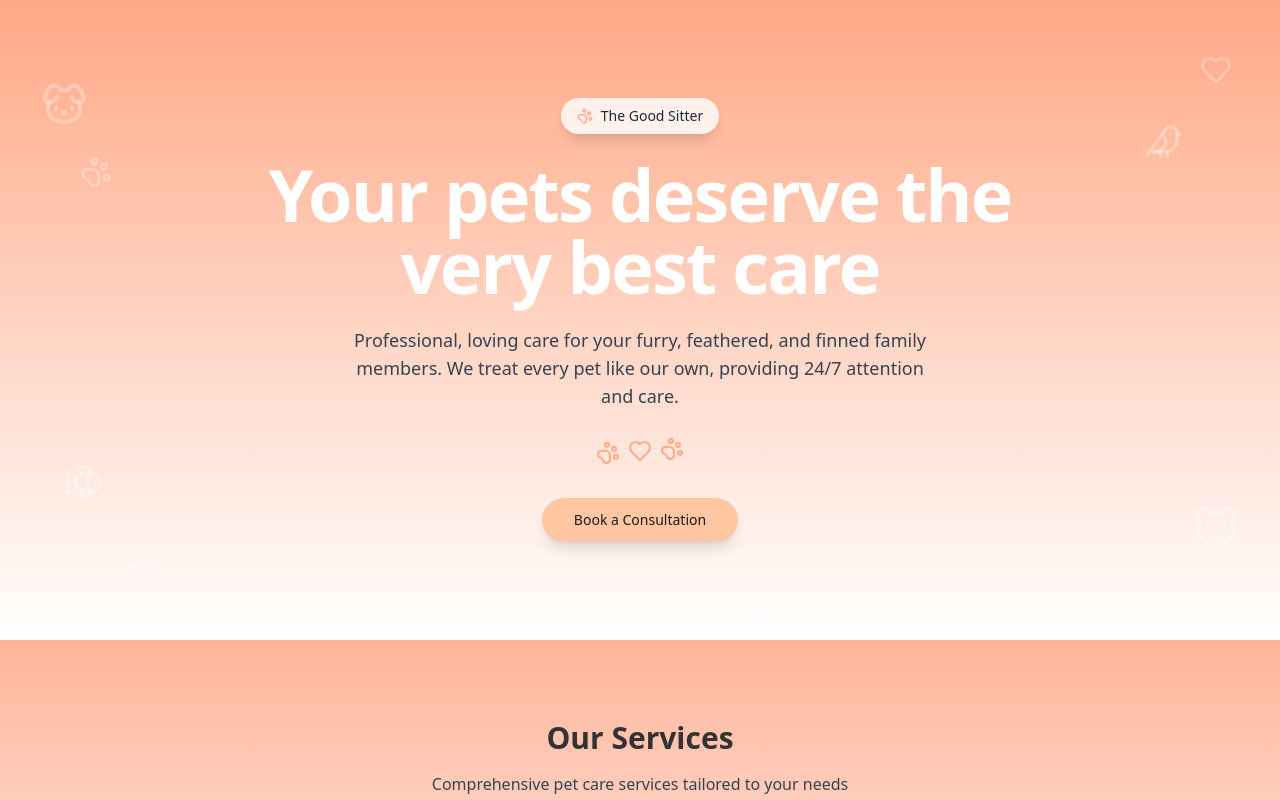
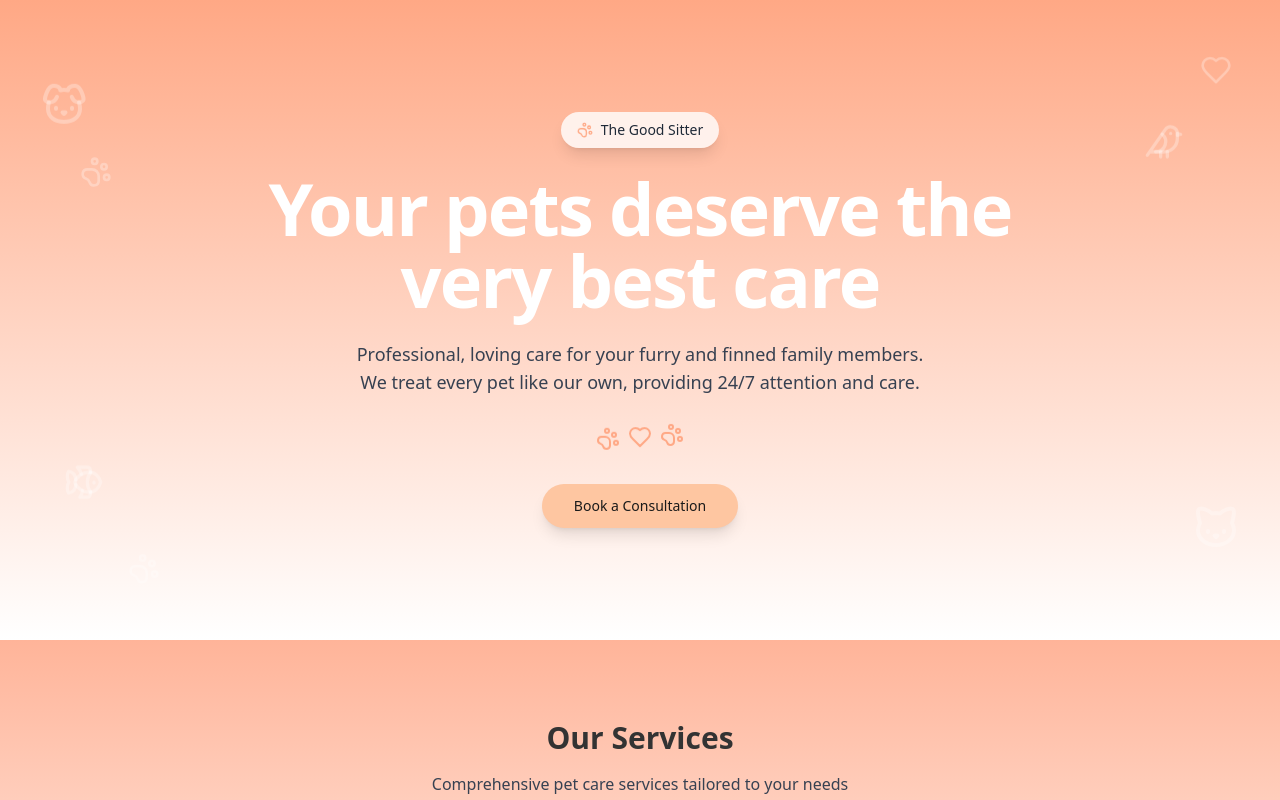
Before and after one commit to lg00d/thegoodsitter, a React (Vite) app: page / in a window 1280 px wide. Shown: the top 800 px of the page. Built offline with nearby package versions, Linux system fonts and the light colour scheme.

Commit message:
Remove "feathered" reference
The prompt requested the removal of the word "feathered" from the application's text.  No other changes were specified.

```diff
--- a/src/components/HeroSection.tsx
+++ b/src/components/HeroSection.tsx
@@ -42,7 +42,7 @@ const HeroSection = () => {
           Your pets deserve the very best care
         </h1>
         <p className="max-w-xl mx-auto mb-8 text-lg text-gray-700">
-          Professional, loving care for your furry, feathered, and finned family members.
+          Professional, loving care for your furry and finned family members.
           We treat every pet like our own, providing 24/7 attention and care.
         </p>
         <div className="flex items-center justify-center gap-2 mb-8">
```
